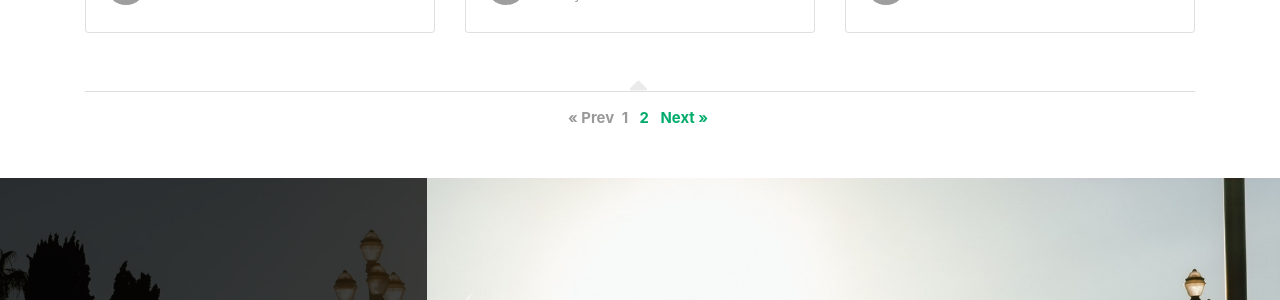
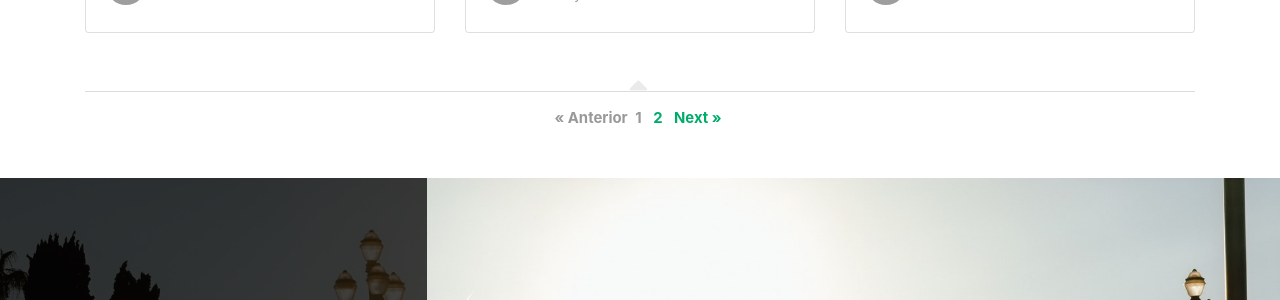
Before and after one commit to ThothandSon/thothandson.github.io, a Jekyll site: the page built from index.html, in a window 1280 px wide and 900 px high, scrolled down 1540 px. Shown: the part 263-563 px from the top of the window. Built offline with Jekyll 4.4.1, drawn with Linux system fonts in a browser that asks for light colours; nearby versions of some CDN libraries; the list of posts is cut into pages by our own code; grey boxes are pictures that could not be loaded.

Commit message:
Some adjustments

```diff
--- a/_includes/pagination.html
+++ b/_includes/pagination.html
@@ -3,7 +3,7 @@
   {% if paginator.previous_page %}
     <a class="ml-1 mr-1" href="{{ paginator.previous_page_path | prepend: site.baseurl | replace: '//', '/' }}">&laquo; Prev</a>
   {% else %}
-    <span>&laquo; Prev</span>
+    <span>&laquo; Anterior</span>
   {% endif %}
 
   {% for page in (1..paginator.total_pages) %}
```
Also changed, not shown: other parts of _includes/pagination.html (+1 -1 lines), .github/workflows/jekyll.yml, .isort.cfg (added), .pre-commit-config.yaml (added).
